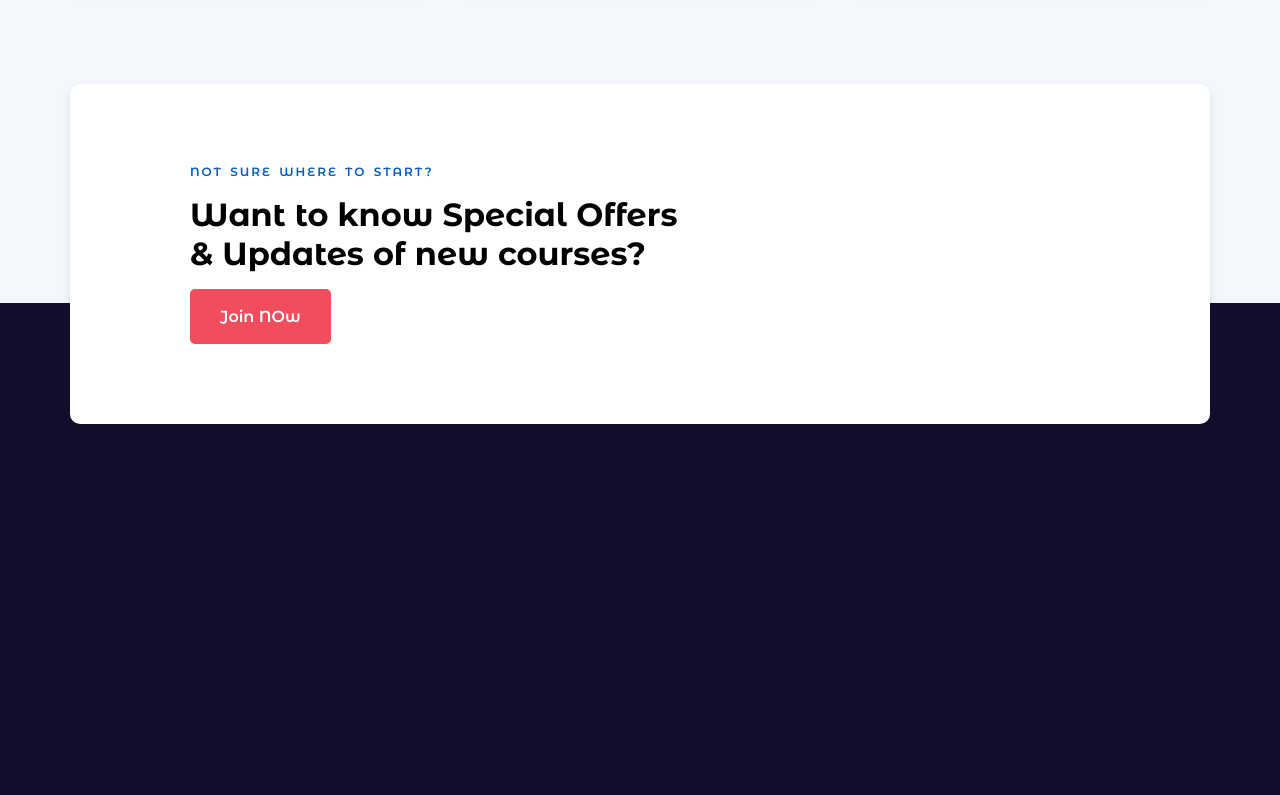
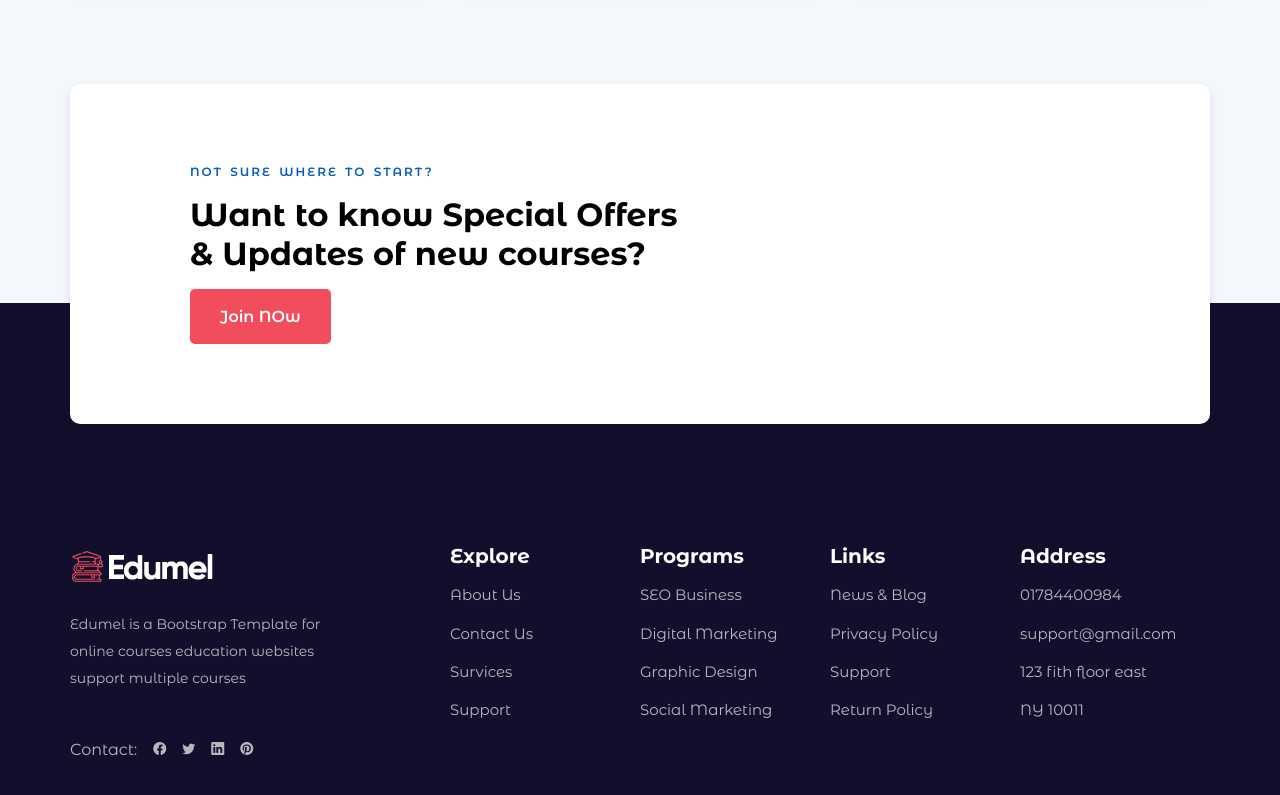
Before and after one commit to hasan-myoffice2/Emudel-Webside, a website: page index.html in a window 1280 px wide. Shown: the part 5445-6240 px from the top of the page. Drawn offline with nearby package versions, Linux system fonts and the light colour scheme.

Commit message:
Footer Updated

```diff
--- a/assets/sass/main.scss
+++ b/assets/sass/main.scss
@@ -973,4 +973,58 @@ body {
   }
 }
 
+  .footer {
+    margin-top: 7.5rem;
+    display: flex;
+    justify-content: space-evenly;
+    .box {
+      width: 195px;
+      height: 233px;
+      color: #FFF;
+      flex-grow: 1;
+    }
+    .box1 {
+      flex:2;
+      p {
+        padding: 1rem 0;
+        line-height: 1.7rem;
+        color: #ffffffb3;
+        font-size: 14px;
+      }
+      .icons {
+        padding: 2rem 0;
+        display: flex;
+        gap: 1rem;
+        color: #ffffffb3;
+        font-size: 13px;
+        .contact {
+          font-size: 16px;
+        }
+      }
+    }
+    .box2 {
+      flex:1;
+      ul {
+        list-style-type: none;
+        h3 {
+
+        }
+        li {
+          padding: 0.1rem 0;
+          margin-top: 1rem;
+          font-size: 15px;
+          color: #ffffffb3;
+        }
+      }
+    }
+    .box3 {
+      flex:1;
+    }
+    .box4 {
+      flex:1;
+    }
+    .box5 {
+      flex:1;
+    }
+  }
 }
--- a/index.html
+++ b/index.html
@@ -606,6 +606,55 @@
                         <div class="button"><button>Join NOw</button></div>
                     </div>
                 </div>
+                <div class="footer">
+                    <div class="box box1">
+                        <img src="./assets/image/footer-logo.png" alt="footer-image">
+                        <p>Edumel is a Bootstrap Template for <br> online courses education websites <br> support multiple courses</p>
+                        <div class="icons">
+                            <span class="contact">Contact:</span>
+                            <span><i class="bi bi-facebook"></i></span>
+                            <span><i class="bi bi-twitter"></i></span>
+                            <span><i class="bi bi-linkedin"></i></span>
+                            <span><i class="bi bi-pinterest"></i></span>
+                        </div>
+                    </div>
+                    <div class="box box2">
+                        <ul>
+                            <h3>Explore</h3>
+                            <li>About Us</li>
+                            <li>Contact Us</li>
+                            <li>Survices</li>
+                            <li>Support</li>
+                        </ul>
+                    </div>
+                    <div class="box box2">
+                        <ul>
+                            <h3>Programs</h3>
+                            <li>SEO Business</li>
+                            <li>Digital Marketing</li>
+                            <li>Graphic Design</li>
+                            <li>Social Marketing</li>
+                        </ul>
+                    </div>
+                    <div class="box box2">
+                        <ul>
+                            <h3>Links</h3>
+                            <li>News & Blog</li>
+                            <li>Privacy Policy</li>
+                            <li>Support</li>
+                            <li>Return Policy</li>
+                        </ul>
+                    </div>
+                    <div class="box box2">
+                        <ul>
+                            <h3>Address</h3>
+                            <li>01784400984</li>
+                            <li>support@gmail.com</li>
+                            <li>123 fith floor east</li>
+                            <li>NY 10011</li>
+                        </ul>
+                    </div>
+                </div>
             </div>
         </div>
     </div>
```
Also changed, not shown: assets/image/footer-logo.png (added), css/style.css, 1 other file. Lines whose indentation alone changed are shown as unchanged.
